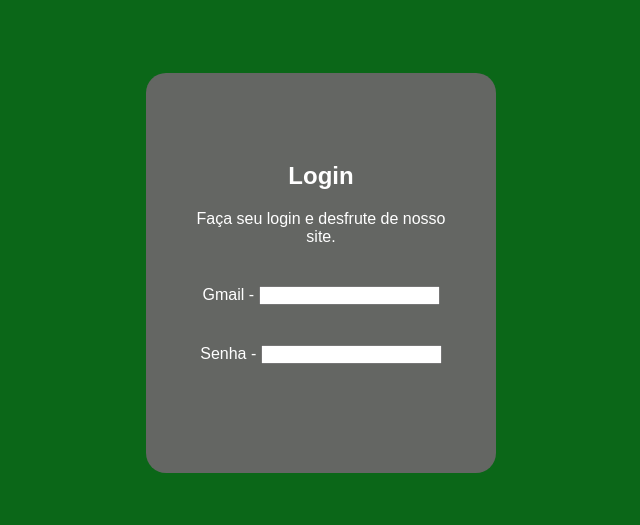
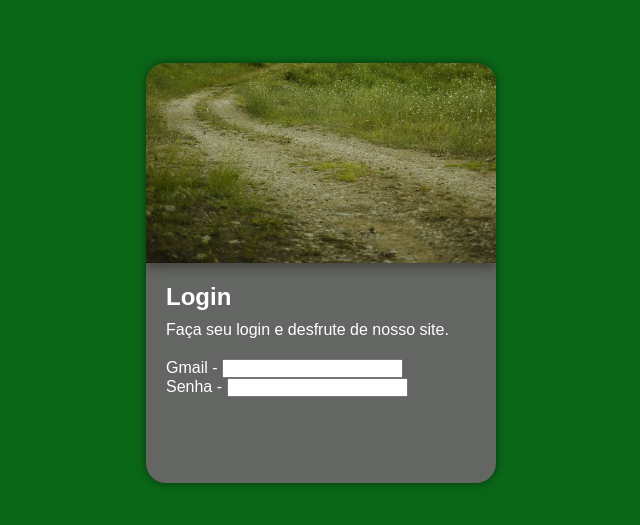
Before and after one commit to giovaneklose/progeto-login, a plain HTML site: page index.html in a window 1280 px wide. Shown: the part 127-652 px from the top of the page, without its empty margins (319-959 px from the left). Drawn offline with Linux system fonts and the light colour scheme.

Commit message:
Atualizei cod

```diff
--- a/estilos/style.css
+++ b/estilos/style.css
@@ -10,11 +10,10 @@
 
     padding: 0px;
     margin: 0px;
+    box-sizing: border-box;
 }
 
 body, html {
-    position: relative;
-
     background-color: var(--cor1--);
 
     width: 100vw;
@@ -22,14 +21,32 @@ body, html {
 }
 
 main{
+    position: relative;
+
+    width: 100vw;
+    height: 100vh;
+}
+
+#img{
+    display: block;
+    background: var(--cor1--) url(../imagens/imagen-login.jpg) no-repeat left bottom;
+    background-size: cover;
+    box-shadow: 0px 5px 10px rgba(0, 0, 0, 0.336);
+
+    height: 200px;
+}
+
+section {
     position: absolute;
 
     background-color: var(--cor2--);
     color: #ffffff;
 
     width: 350px;
-    height: 400px;
+    height: 420px;
     border-radius: 20px;
+    box-shadow: 0px 0px 10px rgba(0, 0, 0, 0.507);
+    overflow: hidden;
 
     top: 50%;
     left: 50%;
@@ -37,33 +54,15 @@ main{
     transform: translate(-50%,-50%);
 }
 
-#img{
-    background: black url('imagens/imagen-login.jpg') ;
-}
-
 #form {
-    position: absolute;
-
-    text-align: center;
-    width: 250px;
+    display: block;
     padding: 20px;
-
-    top: 50%;
-    left: 50%;
-
-    transform: translate(-50%,-50%);
-}
-
-#form h1 {
-    font-weight: bolder;
 }
 
 #form p{
-    text-align: center;
-    padding: 20px 0px 20px 0px;
-
+    margin: 10px 0px 20px 0px;
 }
 
-form input {
-    margin: 20px 0px 20px 0px;
+form{
+    width: 276px;
 }
```
